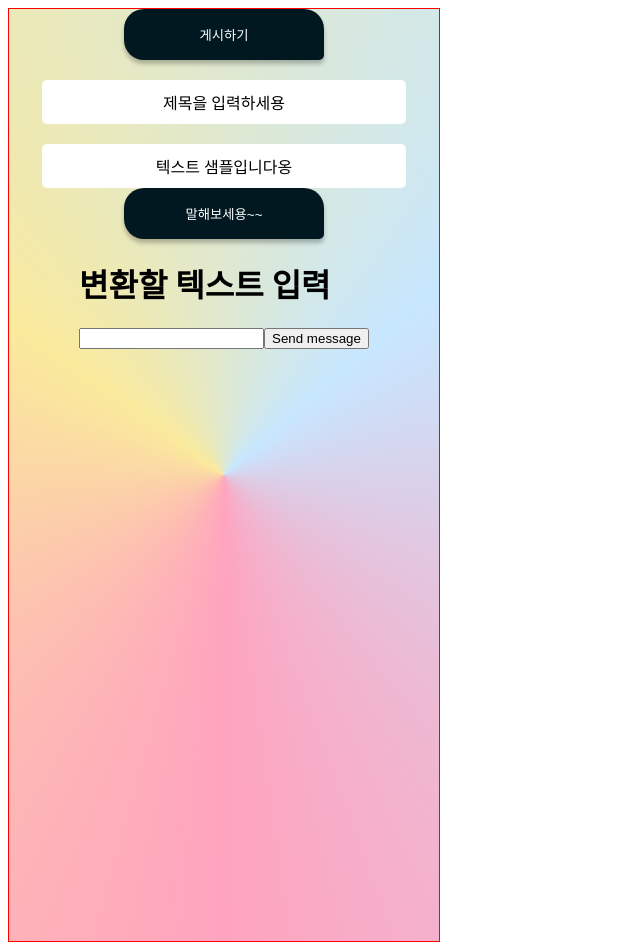
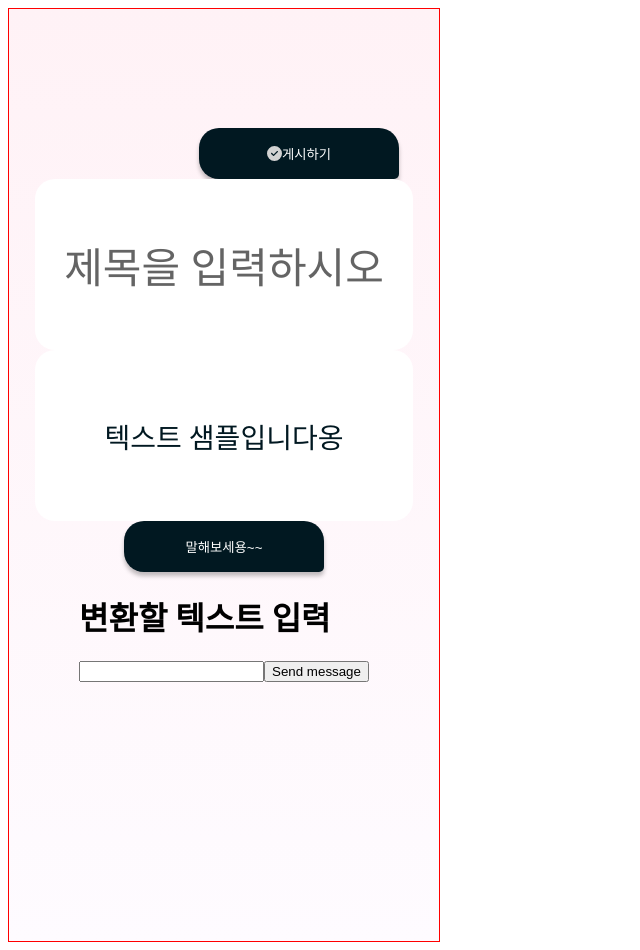
Before and after one commit to yunssup/MalMalMal_FE, a React (Vite) app: page /writesns in a window 1280 px wide. Shown: the whole page, without its empty margins (0-640 px from the left). Built offline with nearby package versions, Linux system fonts and the light colour scheme; a small style sheet from the web is missing.

Commit message:
writesns 수정

```diff
--- a/src/component/Writesns.jsx
+++ b/src/component/Writesns.jsx
@@ -1,17 +1,10 @@
 import React, { useState } from "react";
 import styled from "styled-components";
+import { FontAwesomeIcon } from "@fortawesome/react-fontawesome";
+import { faCheckCircle } from "@fortawesome/free-solid-svg-icons";
 
 const Container = styled.div`
-  background: var(
-    --unnamed,
-    conic-gradient(
-      from 180deg at 50% 50%,
-      #ffa4bf 0deg,
-      #faea9c 125.62500357627869deg,
-      #c7e7ff 228.75000715255737deg,
-      #ffa4bf 360deg
-    )
-  );
+  background: linear-gradient(180deg, #fff2f6 0%, #fefbff 100%);
   display: flex;
   flex-direction: column;
   align-items: center;
@@ -20,15 +13,42 @@ const Container = styled.div`
 `;
 
 const WhiteBox = styled.div`
-  width: 80%;
-  margin-top: 20px;
-  padding: 10px;
-  background-color: #fff;
+  width: 378px;
+  height: 171px;
+  flex-shrink: 0;
+  border-radius: 20px;
+
   display: flex;
   justify-content: center;
   align-items: center;
-  font-size: 16px;
-  border-radius: 5px;
+  background: #fff;
+
+  color: #646464;
+  font-family: Noto Sans KR;
+  font-size: 42px;
+  font-style: normal;
+  font-weight: 500;
+  line-height: normal;
+  text-transform: capitalize;
+`;
+
+const WhiteBox1 = styled.div`
+  width: 378px;
+  height: 171px;
+  flex-shrink: 0;
+  border-radius: 20px;
+
+  display: flex;
+  justify-content: center;
+  align-items: center;
+  background: #fff;
+
+  color: var(--unnamed, #011821);
+  font-family: Noto Sans KR;
+  font-size: 28px;
+  font-style: normal;
+  font-weight: 400;
+  line-height: normal;
 `;
 
 const PostButton = styled.button`
@@ -41,6 +61,8 @@ const PostButton = styled.button`
   flex-shrink: 0;
   border: none;
   cursor: pointer;
+  margin-top: 119px;
+  margin-left: 150px;
 `;
 
 const VoiceButton = styled.button`
@@ -59,6 +81,12 @@ export default function Hello({ showAge }) {
   const handlePost = () => {
     console.log("게시 버튼이 클릭되었습니다.");
   };
+
+  const StyledFontAwesomeIcon = styled(FontAwesomeIcon)`
+    width: 15px;
+    height: 15px;
+    color: #d2d2d2;
+  `;
 
   const [speechResult, setSpeechResult] = useState("");
   const [inputText, setInputText] = useState("");
@@ -82,12 +110,15 @@ export default function Hello({ showAge }) {
 
     recognition.start();
   };
-
   return (
     <Container>
-      <PostButton onClick={handlePost}>게시하기</PostButton>
-      <WhiteBox>제목을 입력하세용</WhiteBox>
-      <WhiteBox>{speechResult || "텍스트 샘플입니다옹"}</WhiteBox>
+      <PostButton onClick={handlePost}>
+        {" "}
+        <StyledFontAwesomeIcon icon={faCheckCircle} />
+        게시하기
+      </PostButton>
+      <WhiteBox>제목을 입력하시오</WhiteBox>
+      <WhiteBox1>{speechResult || "텍스트 샘플입니다옹"}</WhiteBox1>
       <VoiceButton onClick={handleVoice}>말해보세용~~</VoiceButton>
 
       <form action="" method="post">
```
